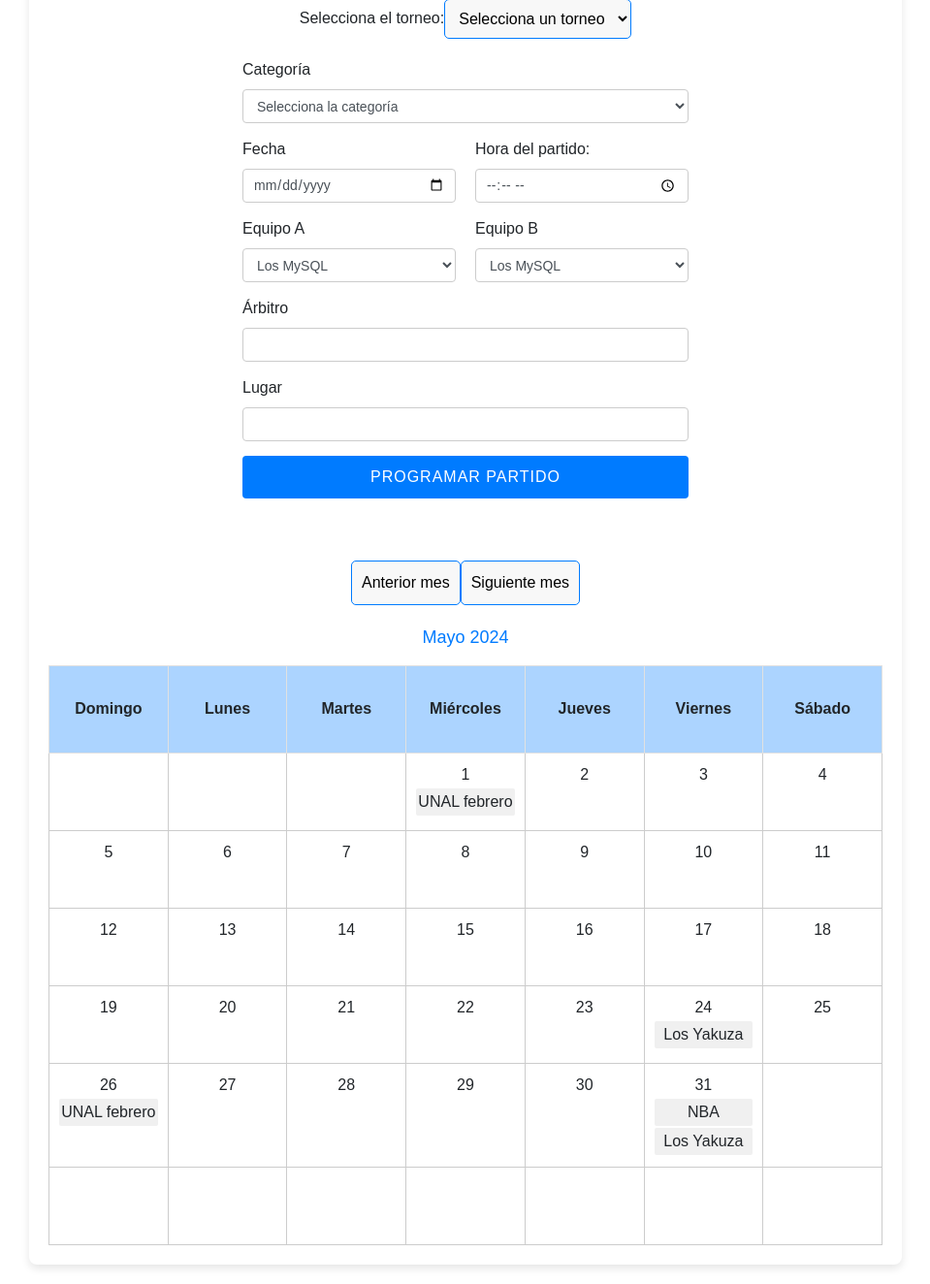
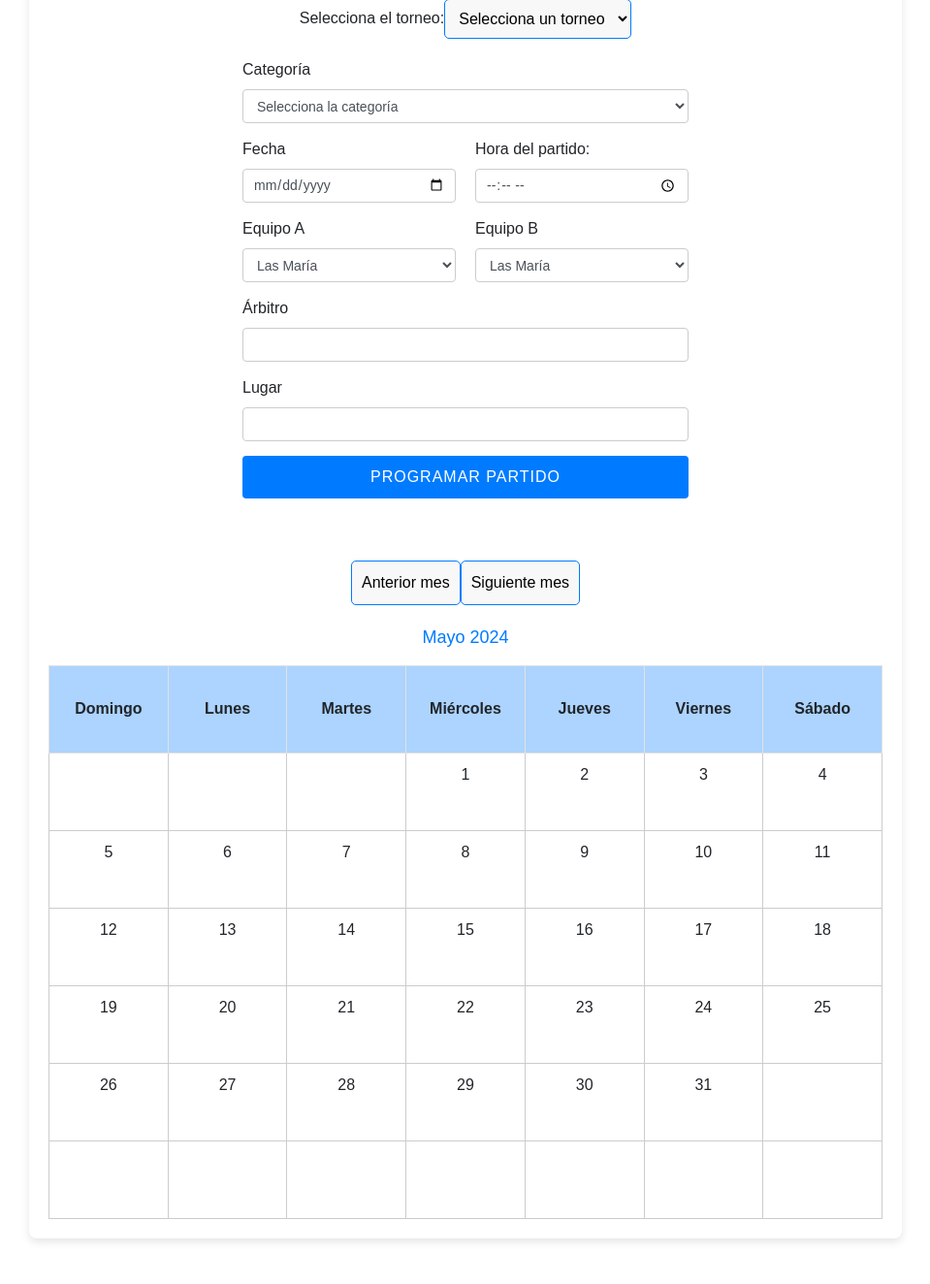
Before and after one commit to AlbeiroBurbanoTobar/ppi_dai_BURBANOaj, a Flask app: page /calendar in a window 1280 px wide. Shown: the part 288-1612 px from the top of the page at 97% size, without its empty margins (160-1119 px from the left). After the commit the page ends 1569 px from the top, so only its background shows below. Run offline with Flask 3, Linux system fonts and the light colour scheme; a user stored in the database is signed in; data comes from the database, SQL or seed files in the repository; both versions use the stored data as it was after the commit; data that the repository does not hold is empty; some libraries are stand-ins or nearby versions.

Commit message:
correccion de datos de usuarios

```diff
--- a/Partidos.csv
+++ b/Partidos.csv
@@ -1,6 +1 @@
 match_id,user_id,tournament_name,team_a,team_b,match_date,referee,match_time,location,categoria
-6faf9bca-8100-4ca2-b1c1-eaddb90ee97d,1,UNAL febrero,3,9,2024-05-01,Juan Reyes,18:17,Medellín,Masculino
-e8b931ec-0a13-4c27-826a-2b439888e14f,1,NBA,9,1,2024-05-31,Juan Reyes,18:43,Pasto,Masculino
-cdd1eb2f-ee66-4638-b18d-75693f92f23e,1,Los Yakuza,5,7,2024-05-24,Juan Reyes,19:07,Tierra del amanecer,Femenino
-fee8a80a-7667-43e1-ae0b-e23bef71bc63,1,Los Yakuza,5,7,2024-05-31,Juan Reyes,23:03,Pasto,Femenino
-5a63e753-7b6d-4145-a3ae-ea15c0dc64ff,1,UNAL febrero,3,9,2024-05-26,Juan Reyes,19:33,Pasto,Masculino
--- a/Players.csv
+++ b/Players.csv
@@ -1,6 +1 @@
 PlayerID,FirstName,LastName,Age,TeamID
-1,Gabriel,García,80,10-1
-2,Antonela,Rivadeneira,15,10-2
-3,Antonio,Figueroa,45,10-1
-4,Julio,Perez,20,10-1
-5,Mauricio,Lizcano,40,1-5
--- a/teams.csv
+++ b/teams.csv
@@ -1,10 +1,3 @@
 TeamID,UserID,TeamName,CaptainName,CaptainContact,Category,Location
-1-1,1,Los MySQL,PHP,PHP,Masculino,Medellín
-10-1,10,Los Aurelianos Buen Día,Pepe,987654321,Masculino,Cali
-10-2,10,Las 007,Liro Rodriguez,741852963,Femenino,Tumaco
-1-2,1,AlicoSoft,Miguel,1232134561,Femenino,Pasto
-1-3,1,Reales Bin,Jorge Milatos,159753034,Masculino,Pasto
-1-4,1,Las María,Maria,7412589630,Femenino,Bello
-1-5,1,Mauricios,Mauricio Lizcano,4567891230,Masculino,Bello
-1-6,1,Las 009,Andres,777777777,Masculino,Bogotá
-9-1,9,Las HardC,Marta,7412369874,Femenino,Bogotá
+1-1,1,Las María,Maria,1232134561,Femenino,Pasto
+1-2,1,LAS UNI,Angela Montenegro,7412589630,Femenino,Pasto
--- a/website/templates/calendar.html
+++ b/website/templates/calendar.html
@@ -117,10 +117,11 @@
 </style>
 
 <script>
+
 function loadTournaments() {
-    fetch('/get-tournaments')
+    fetch('/get-user-tournaments')
         .then(response => response.json())
-        .then(tournaments => {
+        .then(torneos => {
             const select = document.getElementById('tournamentSelect');
             select.innerHTML = '';
             const defaultOption = document.createElement('option');
@@ -130,10 +131,10 @@ function loadTournaments() {
             defaultOption.selected = true;
             select.appendChild(defaultOption);
 
-            tournaments.forEach(tournament => {
+            torneos.forEach(torneo => {
                 const option = document.createElement('option');
-                option.value = tournament.nombre;  // Usar el nombre como valor
-                option.textContent = tournament.nombre;
+                option.value = torneo.id; // Usar el ID como valor
+                option.textContent = torneo.nombre;
                 select.appendChild(option);
             });
 
@@ -316,6 +317,7 @@ function loadTeams() {
         .catch(error => console.error('Error al cargar los equipos:', error));
 }
 
+
 document.addEventListener('DOMContentLoaded', function() {
     const teamASelect = document.getElementById('teamA');
     const teamBSelect = document.getElementById('teamB');
@@ -367,5 +369,6 @@ function updateTeamLists() {
         })
         .catch(error => console.error('Error al cargar los equipos:', error));
 }
+
 </script>
 {% endblock %}
--- a/website/views.py
+++ b/website/views.py
@@ -220,21 +220,25 @@ def create_team():
         flash('Todos los campos son requeridos.', 'error')
         return redirect(url_for('views.teams'))
 
-    # ID del usuario actual
-    user_id = current_user.id
-
     # Leer el archivo CSV si existe
     csv_file_path = 'teams.csv'
     if os.path.exists(csv_file_path):
         df = pd.read_csv(csv_file_path)
-
-        # Filtrar los equipos del usuario actual para asignar un ID único
-        user_teams = df[df['UserID'] == user_id]
-        team_id = f"{user_id}-{len(user_teams) + 1}"
+        if df.empty:
+            team_id = 1
+        else:
+            max_team_id = df['TeamID'].apply(lambda x: int(x.split('-')[1])).max()
+            team_id = max_team_id + 1
     else:
         # Crear un nuevo DataFrame si el archivo no existe
         df = pd.DataFrame(columns=['TeamID', 'UserID', 'TeamName', 'CaptainName', 'CaptainContact', 'Category', 'Location'])
-        team_id = f"{user_id}-1"
+        team_id = 1
+
+    # ID del usuario actual
+    user_id = current_user.id
+
+    # Formatear el nuevo TeamID como un número entero
+    team_id = f"{user_id}-{team_id}"
 
     # Añadir el nuevo equipo a la base de datos
     nuevo_equipo = Team(
@@ -265,6 +269,7 @@ def create_team():
 
     flash('Equipo creado con éxito.', 'success')
     return redirect(url_for('views.teams'))
+
 
 def generate_next_id(csv_file_path):
     if os.path.exists(csv_file_path):
@@ -307,11 +312,11 @@ def add_player():
     return redirect(url_for('views.teams'))
 
 
-@views.route('/get-user-tournaments')
+@views.route('/get-user-tournaments', methods=['GET'])
 @login_required
 def get_user_tournaments():
     torneos = Torneo.query.filter_by(user_id=current_user.id).all()
-    torneos_data = [{'id': torneo.id, 'name': torneo.nombre} for torneo in torneos]
+    torneos_data = [{'id': torneo.id, 'nombre': torneo.nombre} for torneo in torneos]
     return jsonify(torneos_data)
 
 
@@ -329,6 +334,7 @@ def get_user_teams():
         return jsonify(teams_formatted)
     else:
         return jsonify([])  # Devuelve una lista vacía si no hay archivo o no hay equipos
+
 
 @views.route('/schedule-match', methods=['POST'])
 @login_required
@@ -411,7 +417,15 @@ def get_matches():
 
 
 @views.route('/get-teams/<categoria>')
+@login_required
 def get_teams(categoria):
-    teams = Team.query.filter_by(categoria=categoria).all()
-    team_data = [{'id': team.id, 'name': team.nombre} for team in teams]
-    return jsonify(team_data)
+    csv_file_path = 'teams.csv'
+    if os.path.exists(csv_file_path):
+        df = pd.read_csv(csv_file_path)
+        # Filtrar los equipos que pertenecen al usuario actual y la categoría especificada
+        filtered_teams = df[(df['UserID'] == current_user.id) & (df['Category'] == categoria)]
+        teams_data = filtered_teams.to_dict(orient='records')
+        teams_formatted = [{'id': team['TeamID'], 'name': team['TeamName']} for team in teams_data]
+        return jsonify(teams_formatted)
+    else:
+        return jsonify([])  # Devuelve una lista vacía si no hay archivo o no hay equipos
```
Also changed, not shown: instance/database.db.
